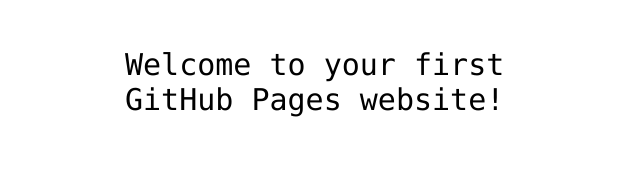
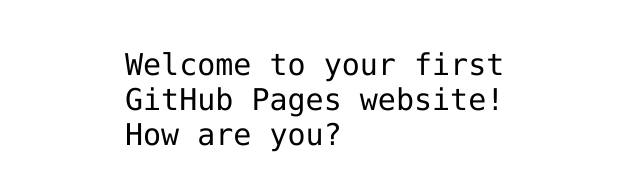
Before and after one commit to RochaOMG/rochaomgPractice, a plain HTML site: page index.html in a window 1280 px wide. Shown: the part 341-532 px from the top of the page, without its empty margins (315-955 px from the left). Drawn offline with Linux system fonts and the light colour scheme.

Commit message:
Update index.html

```diff
--- a/index.html
+++ b/index.html
@@ -12,7 +12,7 @@
 <img src="https://octodex.github.com/images/daftpunktocat-thomas.gif" id="octocat" alt="octocat-gif" />
 
 <!-- Change this code here by copy and pasting your template on line 15 -->
-<p>Welcome to your first GitHub Pages website!</p>
+<p>Welcome to your first GitHub Pages website! How are you?</p>
 
 </body>
 </html>
```
